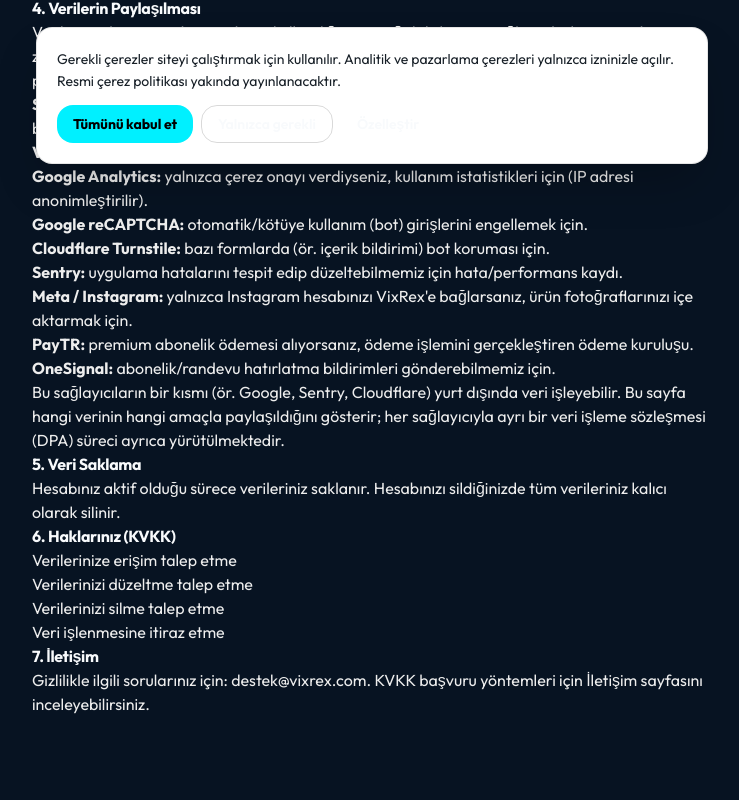
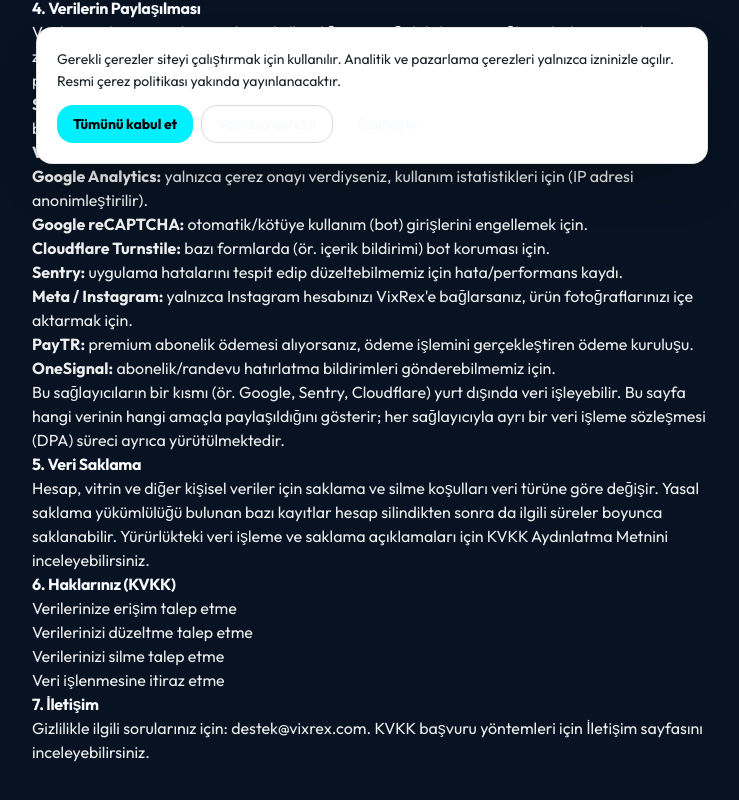
Before and after one commit to xpodiumyours/vixrex, a Next.js app in the folder public_web/: page /privacy in a window 1280 px wide. Shown: the part 620-1420 px from the top of the page, without its empty margins (268-1007 px from the left). Before the commit the page ends 1376 px from the top, so only its background shows below. Built offline with nearby package versions, Linux system fonts and the light colour scheme; no server answers.

Commit message:
fix(legal): reconcile R-02 privacy retention and signed notice links

```diff
--- a/public_web/src/app/(site)/iletisim/page.tsx
+++ b/public_web/src/app/(site)/iletisim/page.tsx
@@ -33,7 +33,7 @@ const KONULAR = [
     baslik: "Yasal konular ve veri talepleri",
     metin:
       "KVKK kapsamındaki başvurular, veri silme talepleri ve yasal bildirimler. Talebiniz mevzuattaki süreler içinde yanıtlanır.",
-    baglanti: { yazi: "KVKK ve Gizlilik Politikası", yol: "/privacy" },
+    baglanti: { yazi: "KVKK Aydınlatma Metni", yol: "/legal/privacy" },
   },
 ];
 
--- a/public_web/src/app/privacy/page.tsx
+++ b/public_web/src/app/privacy/page.tsx
@@ -66,7 +66,9 @@ export default function PrivacyPage() {
 
       <h2>5. Veri Saklama</h2>
       <p>
-        Hesabınız aktif olduğu sürece verileriniz saklanır. Hesabınızı sildiğinizde tüm verileriniz kalıcı olarak silinir.
+        Hesap, vitrin ve diğer kişisel veriler için saklama ve silme koşulları veri türüne göre değişir.
+        Yasal saklama yükümlülüğü bulunan bazı kayıtlar hesap silindikten sonra da ilgili süreler boyunca saklanabilir.
+        Yürürlükteki veri işleme ve saklama açıklamaları için <a href="/legal/privacy">KVKK Aydınlatma Metni</a>ni inceleyebilirsiniz.
       </p>
 
       <h2>6. Haklarınız (KVKK)</h2>
```
Also changed, not shown: 1 other file (tests, documents, lock files or other folders).
